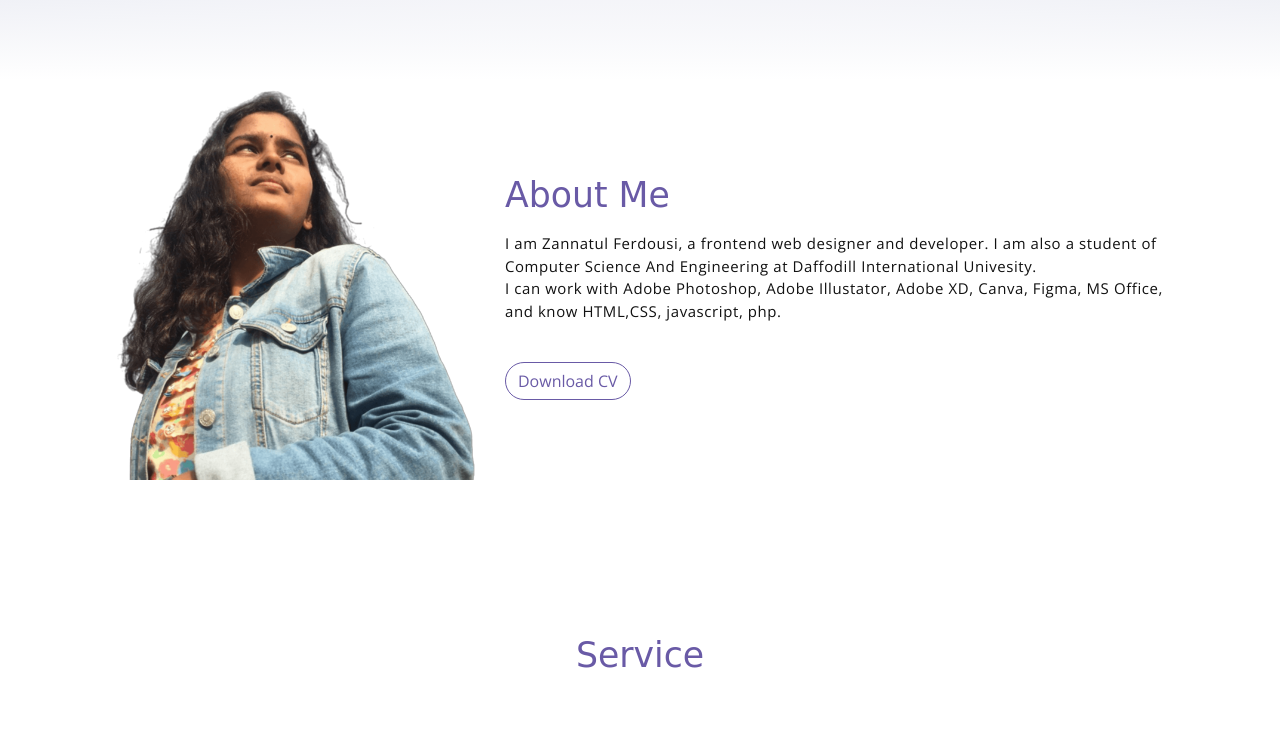
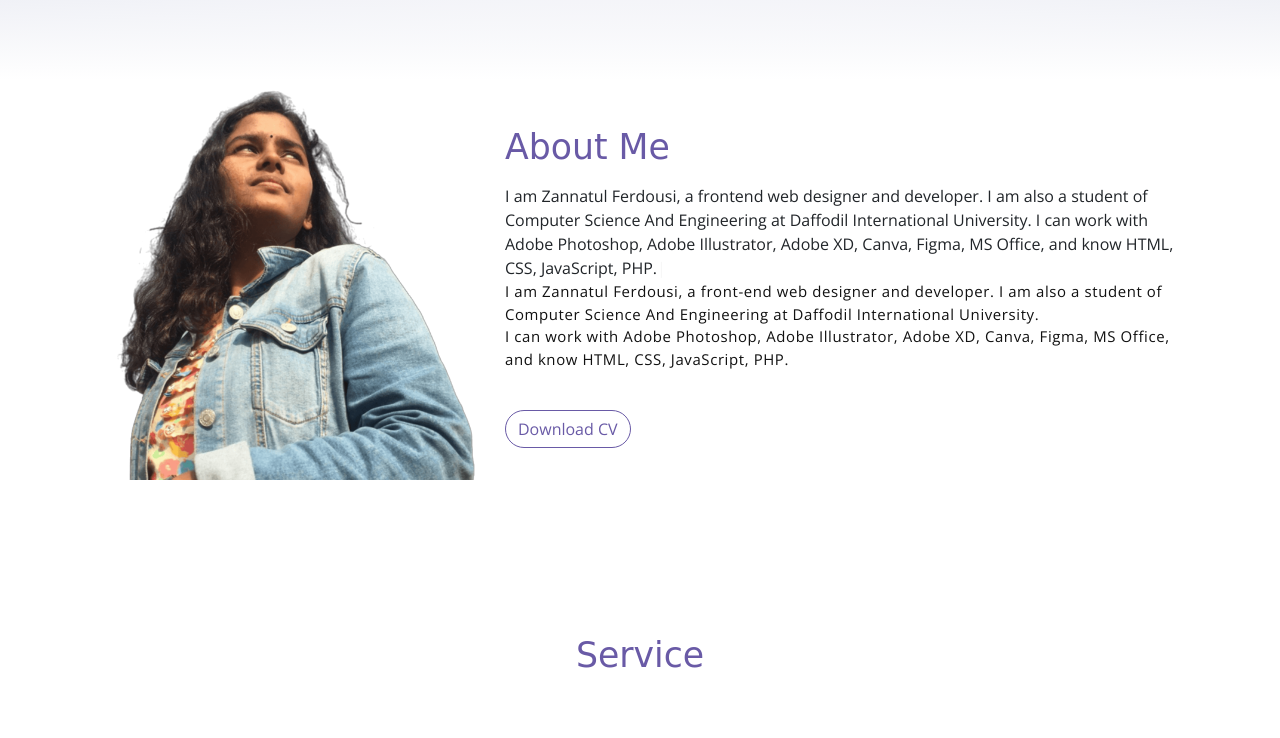
Before and after one commit to zannatulferdousi/portfolio, a plain HTML site: page index.html in a window 1280 px wide. Shown: the part 720-1458 px from the top of the page. Drawn offline with nearby package versions, Linux system fonts and the light colour scheme; a web font is replaced by a local one.

Commit message:
Update index.html

```diff
--- a/index.html
+++ b/index.html
@@ -77,9 +77,16 @@
                 </div>
                 <div class="about-caption">
                     <h2 class="section-title mb-3">About Me</h2>
+			<script src="https://unpkg.com/typed.js@2.0.16/dist/typed.umd.js"></script>
+			<span id="des"></span>
+			<script>
+    				var typed = new Typed('#des', {
+      				strings: ['I am Zannatul Ferdousi, a frontend web designer and developer. I am also a student of Computer Science And Engineering at Daffodil International University. I can work with Adobe Photoshop, Adobe Illustrator, Adobe XD, Canva, Figma, MS Office, and know HTML, CSS, JavaScript, PHP. '],
+      				typeSpeed: 0.8,});
+  			</script>
                     <p>
-						I am Zannatul Ferdousi, a frontend web designer and developer. I am also a student of Computer Science And Engineering at Daffodill International Univesity.
-                        <br> I can work with Adobe Photoshop, Adobe Illustator, Adobe XD, Canva, Figma, MS Office, and know HTML,CSS, javascript, php.
+						I am Zannatul Ferdousi, a front-end web designer and developer. I am also a student of Computer Science And Engineering at Daffodil International University.
+                        <br> I can work with Adobe Photoshop, Adobe Illustrator, Adobe XD, Canva, Figma, MS Office, and know HTML, CSS, JavaScript, PHP.
                     </p>
                     <button class="btn-rounded btn btn-outline-primary mt-4 "><a href="assets/docs/cv.pdf">Download CV</a></button>
                 </div>
```
